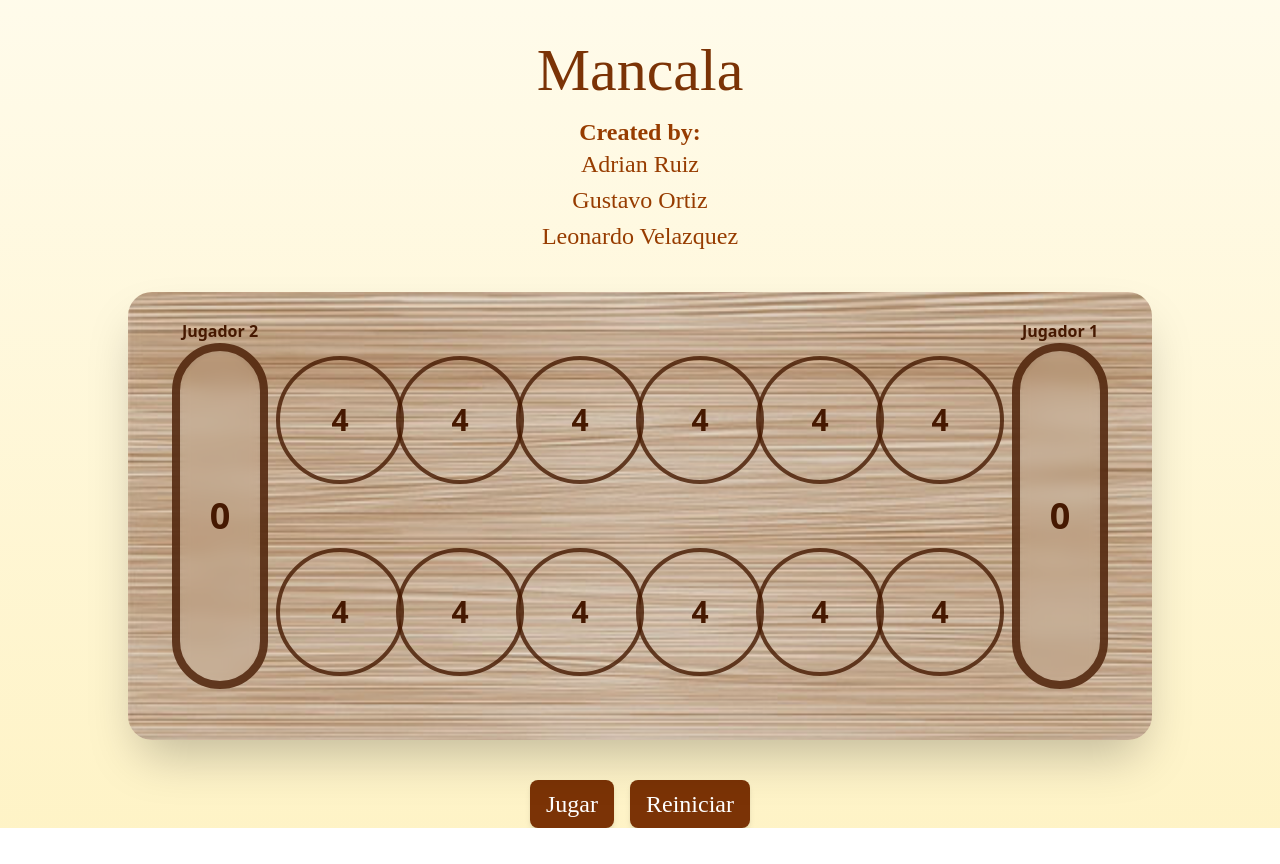
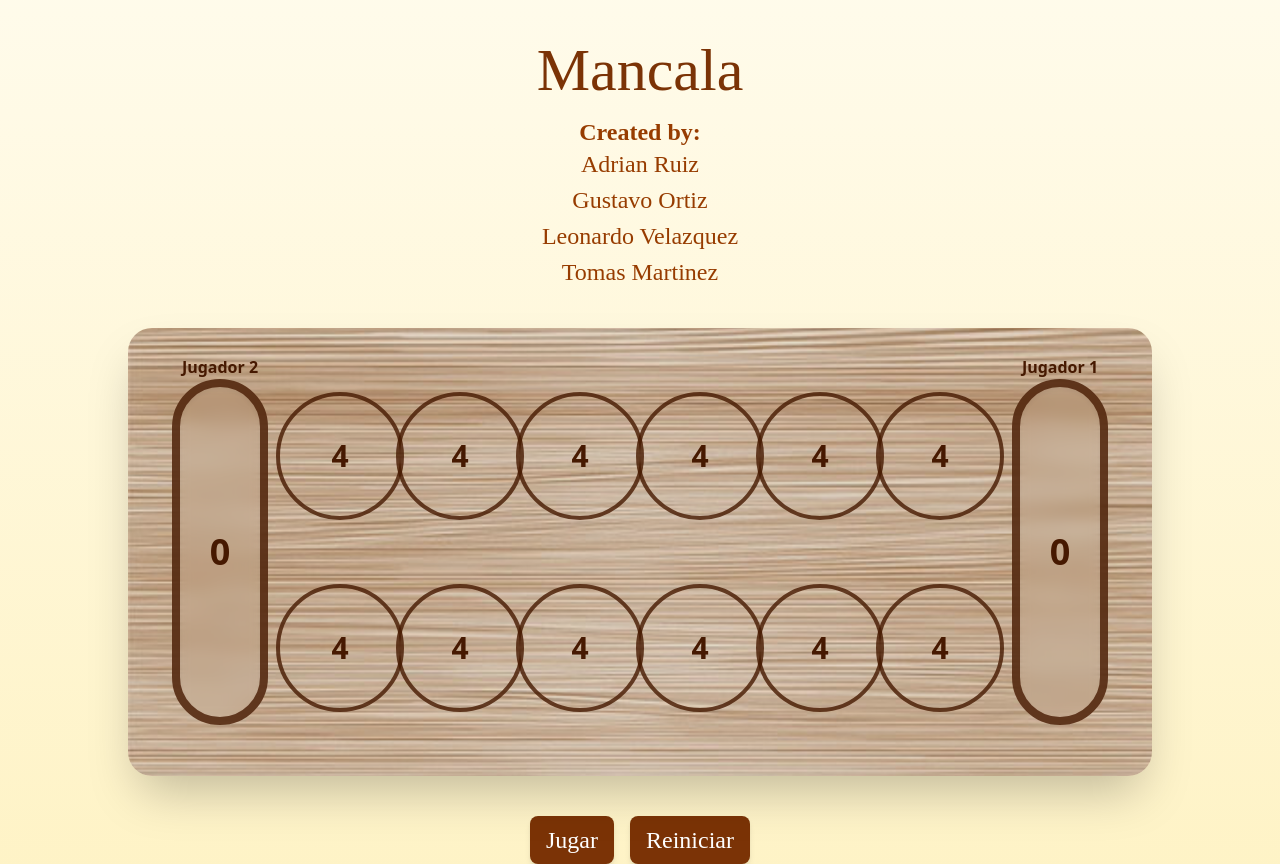
Before and after one commit to adrianrrruiz/Mancala, an Angular app in the folder front/: page / in a window 1280 px wide. Before the commit the page ends 828 px from the top, so only its background shows below. Built offline with nearby package versions, Linux system fonts and the light colour scheme; a web font is replaced by a local one.

Commit message:
Fix: New member added

```diff
--- a/front/src/app/app.component.html
+++ b/front/src/app/app.component.html
@@ -19,6 +19,9 @@
       >
       <span class="block hover:text-amber-600 transition-colors"
         >Leonardo Velazquez</span
+      >
+      <span class="block hover:text-amber-600 transition-colors"
+        >Tomas Martinez</span
       >
     </p>
   </div>
```
